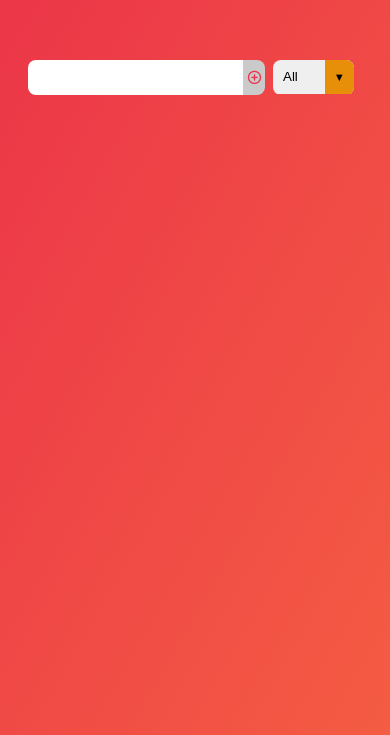
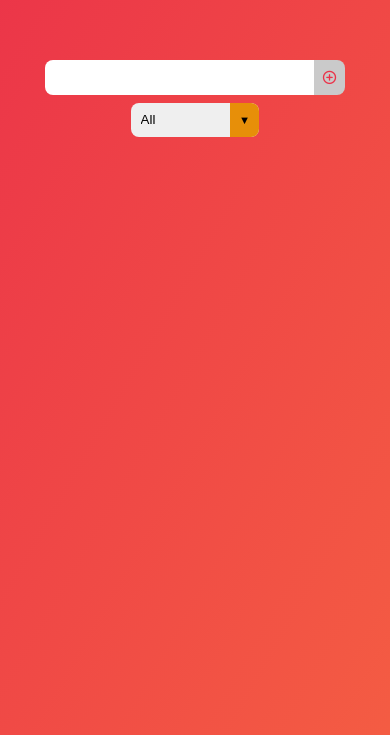
Before and after one commit to SwapnilGole/To-Do-List-App-using-JS, a plain HTML site: page index.html in a window 390 px wide. Shown: the part 109-844 px from the top of the page. Drawn offline with nearby package versions, Linux system fonts and the light colour scheme.

Commit message:
changes in ui to make responsive

```diff
--- a/css/style.css
+++ b/css/style.css
@@ -22,7 +22,7 @@ header{
     align-items: center;
     justify-content: center;
 }
-.form-container{
+.main{
     display:flex;
     align-items: center;
     justify-content: center;
@@ -30,9 +30,15 @@ header{
     width:90%;
     margin:0 auto;
 }
+.form-container{
+    display:flex;
+    align-items: center;
+    justify-content: center;
+    width:60%;
+}
 form{
     display: flex;
-    width:60%;
+    width:90%;
     margin:0 auto;
 }
 form input{
@@ -181,6 +187,9 @@ select{
     }
 }
 @media screen and (max-width:768px) {
+    .form-container{
+    width:80%;
+    }
     .todo-item{
     width:90%;
     padding:0.25rem;
@@ -201,12 +210,20 @@ select{
     form{
     width:85%;
     }
+    .form-container{
+    width:90%;
+    flex-direction: column;
+    grid-gap:0.5rem;
+    }
     form input{
     padding: 0.25rem 0.5rem;
     font-size:0.8rem;
     }
     .todo-item li{
     font-size: 0.8rem;
+    }
+    .select-box{
+        display: block;
     }
 }
 @media screen and (max-width:425px) {
--- a/index.html
+++ b/index.html
@@ -17,27 +17,36 @@
     <header>
         <h1>My To-Do List</h1>
     </header>
-
+    <section class="main">
     <div class="form-container">
         <form action="#">
             <input type="text" class="todo-input">
             <button type="submit" class="todo-btn">
                 <i class="uil uil-plus-circle"></i>
             </button>
-            <div class="select-box">
+            <!-- <div class="select-box">
                 <select name="todos" id="todos" class="filter-todo">
                     <option value="all">All</option>
                     <option value="completed">Completed</option>
                     <option value="incompleted">Incompleted</option>
                 </select>
-            </div>
+            </div> -->
         </form>
+        <div class="select-box">
+                <select name="todos" id="todos" class="filter-todo">
+                    <option value="all">All</option>
+                    <option value="completed">Completed</option>
+                    <option value="incompleted">Incompleted</option>
+                </select>
+        </div>
+        </div>
         <div class="warning"></div>
         <div class="todo-list-container">
             <ul class="todo-list">
             </ul>
         </div>
-    </div>
+
+    </section>
     <!-- <div class="todo-item">
         <li>Hello myslf swapnil gole i'm a be student from armiet</li>
         <button class="delete-btn"><i class="uil uil-trash-alt"></i></button>
```
